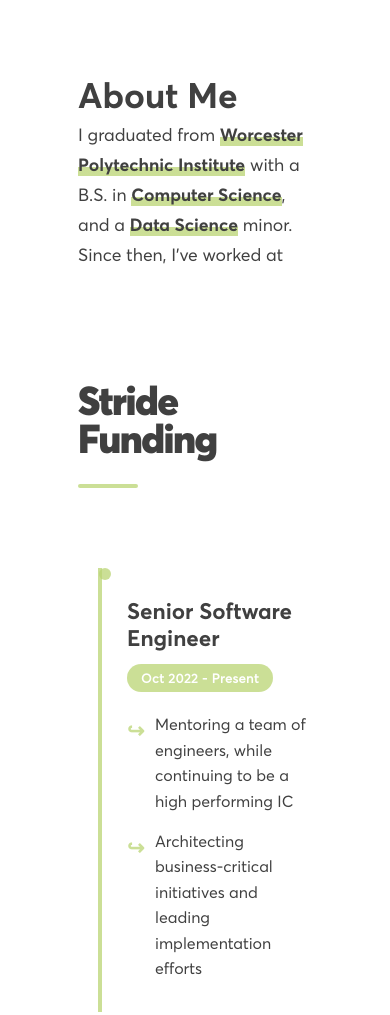
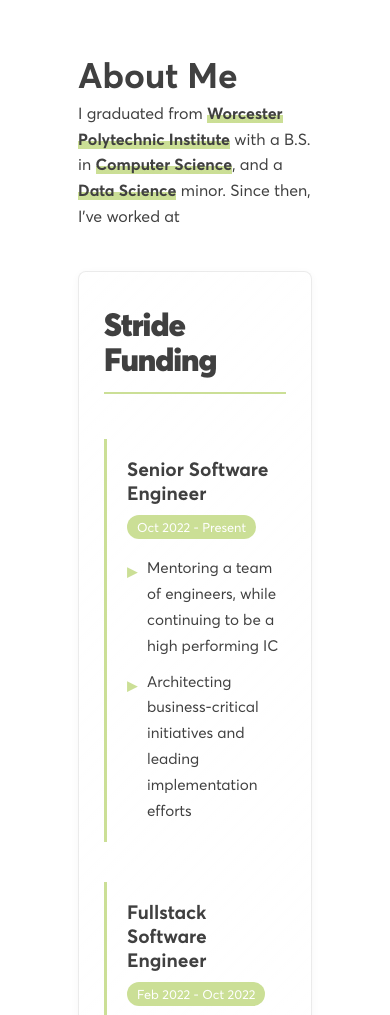
Before and after one commit to hr23232323/personal_portfolio_minimal, a plain HTML site: page index.html in a window 390 px wide. Shown: the part 940-1955 px from the top of the page. Drawn offline with Linux system fonts and the light colour scheme.

Commit message:
Revert "Experience Section: Dramatic Visual Redesign (Inspired by Industry Leaders)"
This reverts commit c7bb4af0e74ca0f4cadc158097f660e8ee66937a.

```diff
--- a/css/components/experience.css
+++ b/css/components/experience.css
@@ -1,6 +1,6 @@
 /* ============================================================
-   EXPERIENCE SECTION - Bold, Modern, Visually Striking Design
-   Inspired by leading portfolio sites with strong visual hierarchy
+   EXPERIENCE SECTION - Bold, Modern Visual Design
+   Note: Experience items will be dynamically rendered by experience.js
    ============================================================ */
 
 .about-section-content {
@@ -111,172 +111,135 @@
 }
 
 /* ============================================================
-   EXPERIENCE ITEM - Large, Bold, High-Impact Design
+   EXPERIENCE ITEM - Bold Card Design
    ============================================================ */
 
 .experience-item {
-    position: relative;
-    margin: 100px 0;
-    padding: 0;
-    animation: fade-in 0.8s ease-in;
-    border: none;
-    background: transparent;
+    background: linear-gradient(135deg, rgba(255, 255, 255, 0.5) 0%, rgba(255, 255, 255, 0.8) 100%);
+    border: 1px solid rgba(0, 0, 0, 0.08);
+    border-radius: 12px;
+    padding: 50px 45px;
+    margin: 50px 0;
+    animation: fade-in 0.6s ease-in;
+    transition: all 0.3s ease;
+    box-shadow: 0 2px 8px rgba(0, 0, 0, 0.04);
 }
 
-.experience-item:nth-child(odd) {
-    padding-left: 0;
-    padding-right: 0;
+.experience-item:hover {
+    box-shadow: 0 8px 24px rgba(0, 0, 0, 0.08);
+    transform: translateY(-2px);
 }
 
 .experience-company-header {
-    margin-bottom: 45px;
-    position: relative;
-    padding-bottom: 30px;
-}
-
-.experience-company-header::after {
-    content: '';
-    position: absolute;
-    bottom: 0;
-    left: 0;
-    width: 80px;
-    height: 5px;
-    background: var(--text-highlight);
-    border-radius: 3px;
+    margin-bottom: 35px;
+    padding-bottom: 20px;
+    border-bottom: 3px solid var(--text-highlight);
 }
 
 .company-name {
     color: var(--text-primary);
     margin: 0;
     padding: 0;
-    font-size: 4.2rem;
+    font-size: 2.8rem;
     font-weight: 900;
     font-family: 'AvertaQuibi-Black', sans-serif;
-    letter-spacing: -3px;
-    line-height: 0.95;
+    letter-spacing: -2px;
+    line-height: 1.1;
     text-transform: none;
-    display: block;
 }
 
 .experience-roles {
     display: flex;
     flex-direction: column;
-    margin-left: 60px;
 }
 
 /* ============================================================
-   ROLE - Bold Role Titles with Strong Visual Distinction
+   ROLE - Individual Job Title and Achievements
    ============================================================ */
 
 .role {
-    position: relative;
-    margin: 50px 0;
-    padding: 40px 0;
-    padding-left: 40px;
-    border-left: 6px solid var(--text-highlight);
-    border-top: none;
-    border-bottom: none;
-    background: none;
+    margin: 28px 0;
+    padding: 24px 0;
+    border-left: 4px solid var(--text-highlight);
+    padding-left: 28px;
     transition: all 0.3s ease;
 }
 
-.role::before {
-    content: '';
-    position: absolute;
-    left: -4px;
-    top: 0;
-    width: 16px;
-    height: 16px;
-    background: var(--text-highlight);
-    border-radius: 50%;
-    z-index: 1;
-}
-
 .role:hover {
-    padding-left: 50px;
+    background-color: rgba(0, 0, 0, 0.02);
+    padding-left: 32px;
 }
 
 .role-header {
     display: flex;
     flex-direction: row;
-    align-items: center;
-    margin-bottom: 28px;
-    gap: 30px;
+    align-items: baseline;
+    margin-bottom: 22px;
+    gap: 20px;
 }
 
 .role-title {
     flex: 1;
     color: var(--text-primary);
-    font-size: 2rem;
-    font-weight: 800;
+    font-size: 1.5rem;
+    font-weight: 700;
     font-family: 'AvertaQuibi-Bold', sans-serif;
     margin: 0;
-    line-height: 1.2;
 }
 
 .role-dates {
     text-align: right;
-    color: white;
-    font-size: 0.9rem;
-    font-weight: 600;
+    color: var(--text-secondary);
+    font-size: 0.95rem;
+    font-weight: 500;
     white-space: nowrap;
     flex-shrink: 0;
     background: var(--text-highlight);
-    padding: 8px 18px;
-    border-radius: 25px;
-    letter-spacing: 0.5px;
+    color: white;
+    padding: 6px 14px;
+    border-radius: 20px;
+    font-size: 0.85rem;
 }
 
 .role-achievements {
     list-style: none;
     padding-left: 0;
     margin: 0;
-    display: grid;
-    gap: 18px;
 }
 
 .role-achievements li {
     position: relative;
-    padding-left: 30px;
-    line-height: 1.75;
+    padding-left: 24px;
+    line-height: 1.7;
+    margin-bottom: 14px;
     color: var(--text-primary);
-    font-size: 1.05rem;
+    font-size: 1rem;
     font-weight: 500;
 }
 
+.role-achievements li:last-child {
+    margin-bottom: 0;
+}
+
 .role-achievements li:before {
-    content: '↪';
+    content: '▸';
     position: absolute;
     left: 0;
-    top: 2px;
+    top: 0;
     color: var(--text-highlight);
-    font-size: 1.3rem;
+    font-size: 1.2rem;
     font-weight: bold;
 }
 
 .narrow-section {
-    margin: 70px 0;
+    margin: 50px 0;
 }
 
 .narrow-section p {
-    font-size: 1.25rem;
-    line-height: 1.9;
+    font-size: 1.15rem;
+    line-height: 1.8;
     color: var(--text-primary);
     font-weight: 500;
-    max-width: 900px;
-}
-
-/* ============================================================
-   VISUAL DIVIDERS AND ACCENTS
-   ============================================================ */
-
-.experience-item:not(:last-child)::after {
-    content: '';
-    display: block;
-    width: 100%;
-    height: 1px;
-    background: linear-gradient(to right, var(--text-highlight) 0%, transparent 100%);
-    margin-top: 80px;
 }
 
 /* ============================================================
@@ -286,11 +249,11 @@
 @keyframes fade-in {
     from {
         opacity: 0;
-        transform: translateX(-30px);
+        transform: translateY(20px);
     }
     to {
         opacity: 1;
-        transform: translateX(0);
+        transform: translateY(0);
     }
 }
 
@@ -299,74 +262,63 @@
    ============================================================ */
 
 @media screen and (max-width: 500px) {
-    .company-name {
-        font-size: 2.5rem;
-        letter-spacing: -1.5px;
+    .experience-item {
+        padding: 35px 25px;
+        margin: 30px 0;
+        border-radius: 8px;
     }
 
-    .experience-company-header::after {
-        width: 60px;
-        height: 4px;
+    .experience-company-header {
+        margin-bottom: 25px;
+        padding-bottom: 15px;
+        border-bottom: 2px solid var(--text-highlight);
     }
 
-    .experience-roles {
-        margin-left: 20px;
+    .company-name {
+        font-size: 2rem;
+        letter-spacing: -1px;
     }
 
     .role {
-        margin: 35px 0;
-        padding: 30px 0;
-        padding-left: 25px;
-        border-left: 4px solid var(--text-highlight);
-    }
-
-    .role::before {
-        width: 12px;
-        height: 12px;
-        left: -3px;
+        margin: 20px 0;
+        padding: 18px 0;
+        padding-left: 20px;
+        border-left: 3px solid var(--text-highlight);
     }
 
     .role:hover {
-        padding-left: 30px;
+        padding-left: 24px;
     }
 
     .role-header {
         flex-direction: column;
         align-items: flex-start;
-        gap: 12px;
-        margin-bottom: 20px;
+        gap: 10px;
+        margin-bottom: 16px;
     }
 
     .role-title {
-        font-size: 1.4rem;
+        font-size: 1.2rem;
     }
 
     .role-dates {
         align-self: flex-start;
-        padding: 6px 14px;
+        padding: 4px 10px;
         font-size: 0.8rem;
     }
 
-    .role-achievements {
-        gap: 14px;
-    }
-
     .role-achievements li {
-        font-size: 1rem;
-        padding-left: 28px;
-        line-height: 1.6;
-    }
-
-    .experience-item:not(:last-child)::after {
-        margin-top: 50px;
+        font-size: 0.95rem;
+        padding-left: 20px;
+        margin-bottom: 10px;
     }
 
     .narrow-section {
-        margin: 50px 0;
+        margin: 30px 0;
     }
 
     .narrow-section p {
-        font-size: 1.1rem;
-        line-height: 1.7;
+        font-size: 1rem;
+        line-height: 1.6;
     }
 }
```
